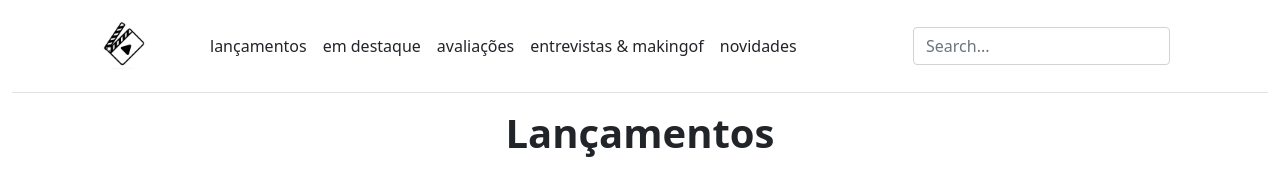
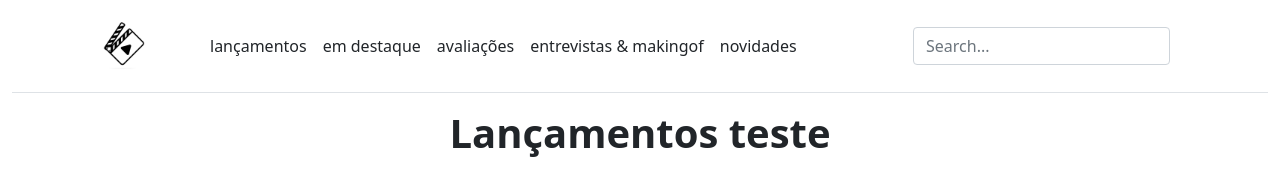
Before and after one commit to athosmartinez/FACULDADE---PRONTOS, a plain HTML site: page Trabalho Desenvolvimento Interfaces Web - 2022/Trabalho - Desenvolvimento Interfaces Web/index.html in a window 1280 px wide. Shown: the top 177 px of the page. Drawn offline with nearby package versions, Linux system fonts and the light colour scheme; grey boxes are pictures that could not be loaded.

Commit message:
Update index.html

```diff
--- a/Trabalho Desenvolvimento Interfaces Web - 2022/Trabalho - Desenvolvimento Interfaces Web/index.html
+++ b/Trabalho Desenvolvimento Interfaces Web - 2022/Trabalho - Desenvolvimento Interfaces Web/index.html
@@ -58,7 +58,7 @@
     <main class="container-fluid main1">
         <div class="row">
             <div class="col-lg-12">
-                <h1 class="titulo1">Lançamentos</h1>
+                <h1 class="titulo1">Lançamentos teste</h1>
             </div>
 
             <div class="col-xl-6 col-md-12 col-lg-12">
```
